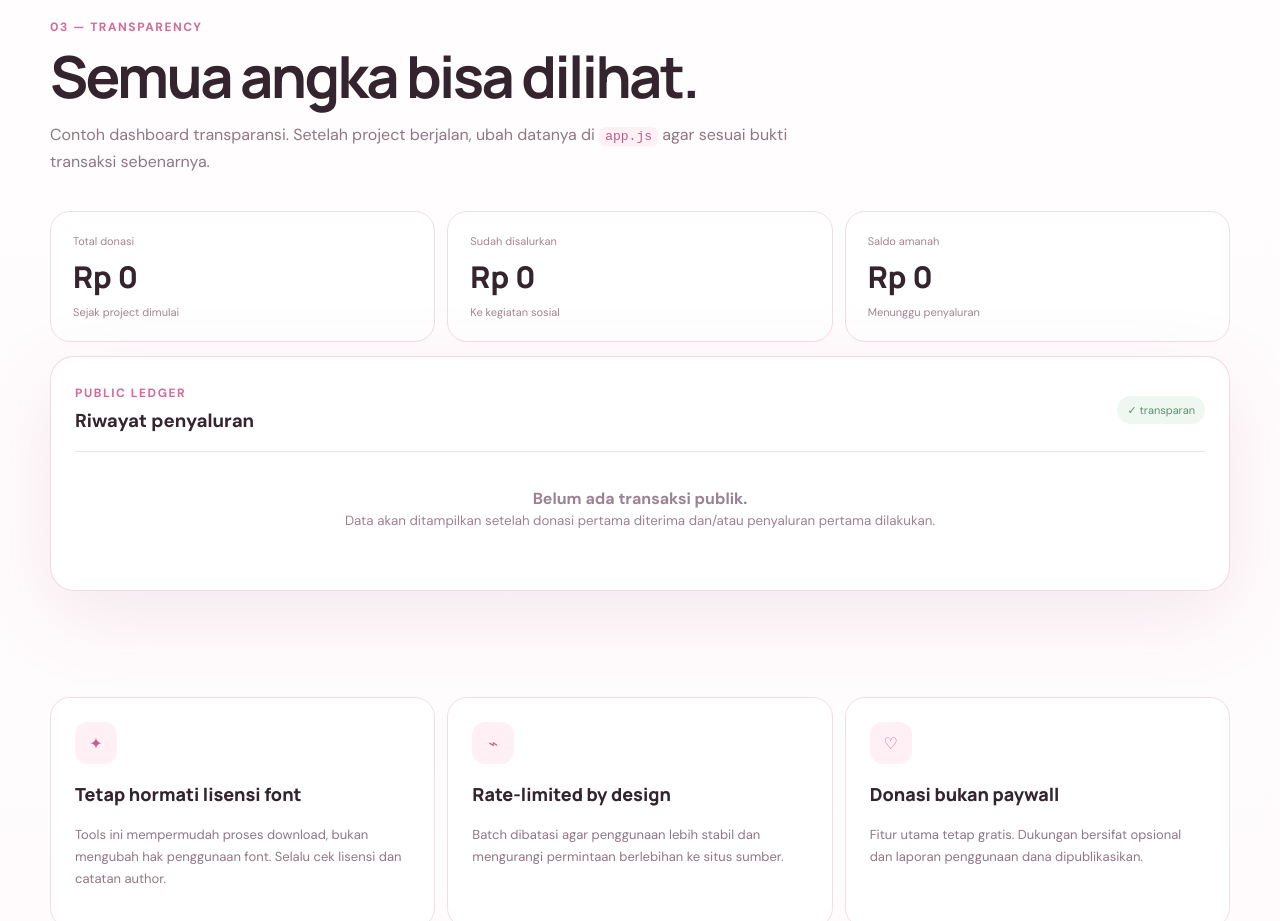
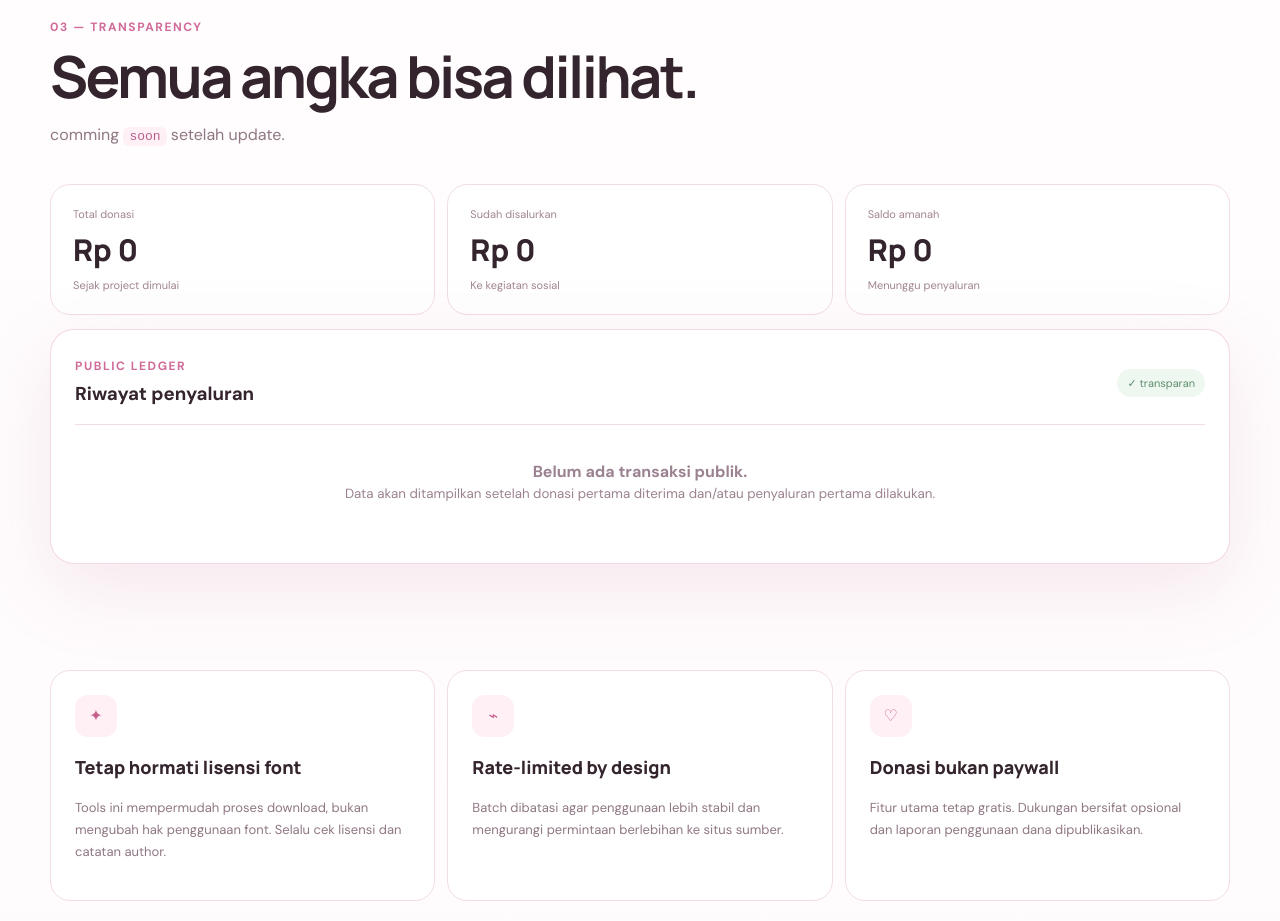
Before and after one commit to kimpark21/NotesTools, a website: page index.html in a window 1280 px wide. Shown: the part 2540-3461 px from the top of the page. Drawn offline with Linux system fonts and the light colour scheme.

Commit message:
Add files via upload

```diff
--- a/index.html
+++ b/index.html
@@ -156,7 +156,7 @@
       <div class="section-head">
         <span class="kicker">03 — TRANSPARENCY</span>
         <h2>Semua angka bisa dilihat.</h2>
-        <p>Contoh dashboard transparansi. Setelah project berjalan, ubah datanya di <code>app.js</code> agar sesuai bukti transaksi sebenarnya.</p>
+        <p>comming <code>soon</code> setelah update.</p>
       </div>
       <div class="stats-grid">
         <div class="stat-card"><span>Total donasi</span><b id="totalDonasi">Rp0</b><small>Sejak project dimulai</small></div>
```
